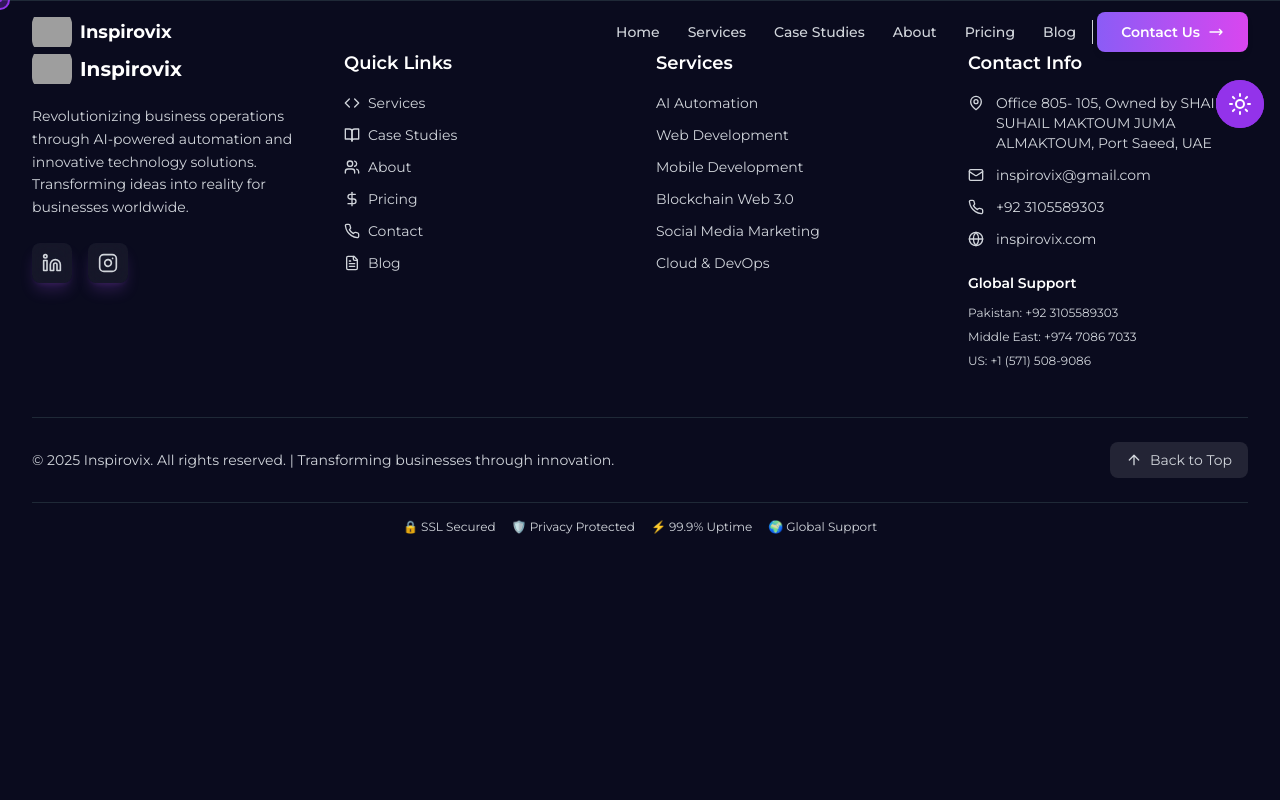
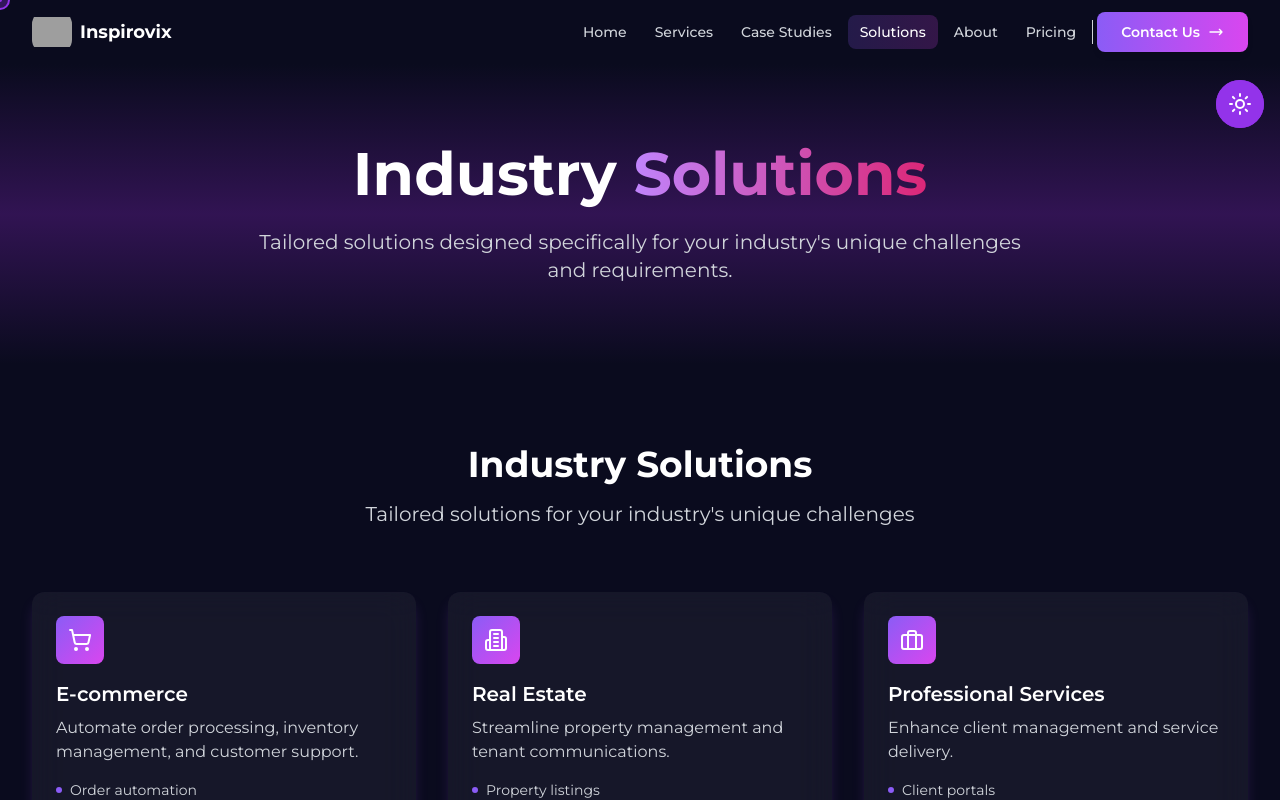
Before and after one commit to mahad002/inspirovix, a React (Vite) app: page /solutions in a window 1280 px wide. Shown: the top 800 px of the page. Built offline with nearby package versions, Linux system fonts and the light colour scheme; grey boxes are pictures that could not be loaded.

Commit message:
Fix Solutions Section and Comment Blog

```diff
--- a/src/App.tsx
+++ b/src/App.tsx
@@ -10,10 +10,11 @@ import Footer from './components/Footer';
 const HomePage = React.lazy(() => import('./pages/HomePage'));
 const ServicesPage = React.lazy(() => import('./pages/ServicesPage'));
 const CaseStudiesPage = React.lazy(() => import('./pages/CaseStudiesPage'));
+const SolutionsPage = React.lazy(() => import('./pages/SolutionsPage'));
 const AboutPage = React.lazy(() => import('./pages/AboutPage'));
 const PricingPage = React.lazy(() => import('./pages/PricingPage'));
 const ContactPage = React.lazy(() => import('./pages/ContactPage'));
-const BlogPage = React.lazy(() => import('./pages/BlogPage'));
+// const BlogPage = React.lazy(() => import('./pages/BlogPage'));
 
 // Loading fallback component
 const LoadingFallback = React.memo(() => (
@@ -40,10 +41,11 @@ function App() {
               <Route path="/" element={<HomePage />} />
               <Route path="/services" element={<ServicesPage />} />
               <Route path="/case-studies" element={<CaseStudiesPage />} />
+              <Route path="/solutions" element={<SolutionsPage />} />
               <Route path="/about" element={<AboutPage />} />
               <Route path="/pricing" element={<PricingPage />} />
               <Route path="/contact" element={<ContactPage />} />
-              <Route path="/blog" element={<BlogPage />} />
+              {/* <Route path="/blog" element={<BlogPage />} /> */}
             </Routes>
           </Suspense>
 
--- a/src/components/Footer.tsx
+++ b/src/components/Footer.tsx
@@ -17,7 +17,7 @@ const Footer = () => {
 
   const currentYear = new Date().getFullYear();
 
-  const quickLinks = menuItems.filter(item => item.label !== 'Home');
+  const quickLinks = menuItems.filter(item => item.label !== 'Home' && !item.href.includes('blog'));
 
   const services = [
     'AI Automation',
--- a/src/data/navigation.ts
+++ b/src/data/navigation.ts
@@ -4,8 +4,9 @@ export const menuItems = [
   { icon: Home, label: 'Home', href: '/' },
   { icon: Code, label: 'Services', href: '/services' },
   { icon: BookOpen, label: 'Case Studies', href: '/case-studies' },
+  { icon: Lightbulb, label: 'Solutions', href: '/solutions' },
   { icon: Users, label: 'About', href: '/about' },
   { icon: DollarSign, label: 'Pricing', href: '/pricing' },
   { icon: Phone, label: 'Contact', href: '/contact' },
-  { icon: FileText, label: 'Blog', href: '/blog' }
+  // { icon: FileText, label: 'Blog', href: '/blog' }
 ];
--- a/src/pages/HomePage.tsx
+++ b/src/pages/HomePage.tsx
@@ -91,6 +91,13 @@ const HomePage = () => {
                 View Case Studies <ArrowRight className="w-4 h-4" />
               </motion.a>
               <motion.a
+                href="/solutions"
+                whileHover={{ scale: 1.05 }}
+                className={`flex items-center gap-2 px-4 py-2 rounded-lg ${styles.background.card} ${styles.text.secondary} hover:${styles.text.primary} transition-colors`}
+              >
+                Industry Solutions <ArrowRight className="w-4 h-4" />
+              </motion.a>
+              <motion.a
                 href="/pricing"
                 whileHover={{ scale: 1.05 }}
                 className={`flex items-center gap-2 px-4 py-2 rounded-lg ${styles.background.card} ${styles.text.secondary} hover:${styles.text.primary} transition-colors`}
--- /dev/null
+++ b/src/pages/SolutionsPage.tsx
@@ -0,0 +1,43 @@
+import React from 'react';
+import { motion } from 'framer-motion';
+import { useTheme } from '../theme/ThemeContext';
+import { themes } from '../theme/themes';
+import Solutions from '../components/sections/Solutions';
+
+const SolutionsPage = () => {
+  const { theme } = useTheme();
+  const styles = themes[theme];
+
+  return (
+    <motion.div
+      initial={{ opacity: 0 }}
+      animate={{ opacity: 1 }}
+      exit={{ opacity: 0 }}
+      transition={{ duration: 0.5 }}
+      className="pt-16"
+    >
+      {/* Page Header */}
+      <section className={`${styles.background.gradient} py-20`}>
+        <div className="max-w-7xl mx-auto px-4 sm:px-6 lg:px-8 text-center">
+          <motion.div
+            initial={{ opacity: 0, y: 20 }}
+            animate={{ opacity: 1, y: 0 }}
+            transition={{ duration: 0.8 }}
+          >
+            <h1 className={`text-4xl md:text-6xl font-bold ${styles.text.primary} mb-6`}>
+              Industry <span className="text-transparent bg-clip-text bg-gradient-to-r from-purple-400 to-pink-600">Solutions</span>
+            </h1>
+            <p className={`text-xl ${styles.text.secondary} max-w-3xl mx-auto`}>
+              Tailored solutions designed specifically for your industry's unique challenges and requirements.
+            </p>
+          </motion.div>
+        </div>
+      </section>
+
+      {/* Solutions Content */}
+      <Solutions />
+    </motion.div>
+  );
+};
+
+export default SolutionsPage;
```
